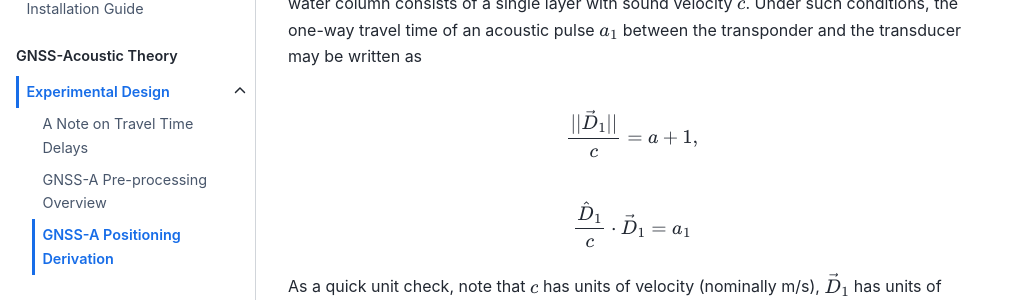
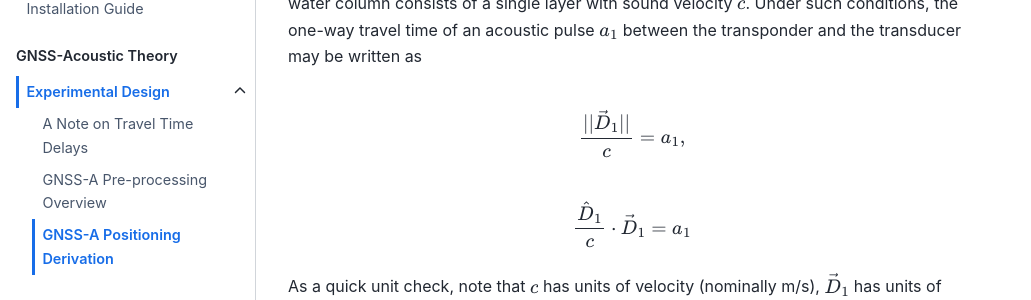
Before and after one commit to seafloor-geodesy/gnatss, a Jupyter Book: the page built from docs/gnssa_derivation.md, in a window 1280 px wide and 900 px high. Shown: the part 227-527 px from the top of the window, without its empty margins (0-1031 px from the left). Built offline with Jupyter Book 1.0.4 settings and Sphinx 7.4.7 and the Sphinx Book theme 1.1.4, drawn with Linux system fonts in a browser that asks for light colours; pages that are not in the unit, such as notebooks, are missing from menus.

Commit message:
chore: fixed typo in docs

```diff
--- a/docs/gnssa_derivation.md
+++ b/docs/gnssa_derivation.md
@@ -8,7 +8,7 @@ sound velocity $c$. Under such conditions, the one-way travel time of an
 acoustic pulse $a_1$ between the transponder and the transducer may be written
 as
 
-$$\frac{||\vec{D}_1||}{c}=a+1,$$
+$$\frac{||\vec{D}_1||}{c}=a_1,$$
 
 $$\frac{\hat{D}_1}{c} \cdot \vec{D}_1=a_1$$
 
```
